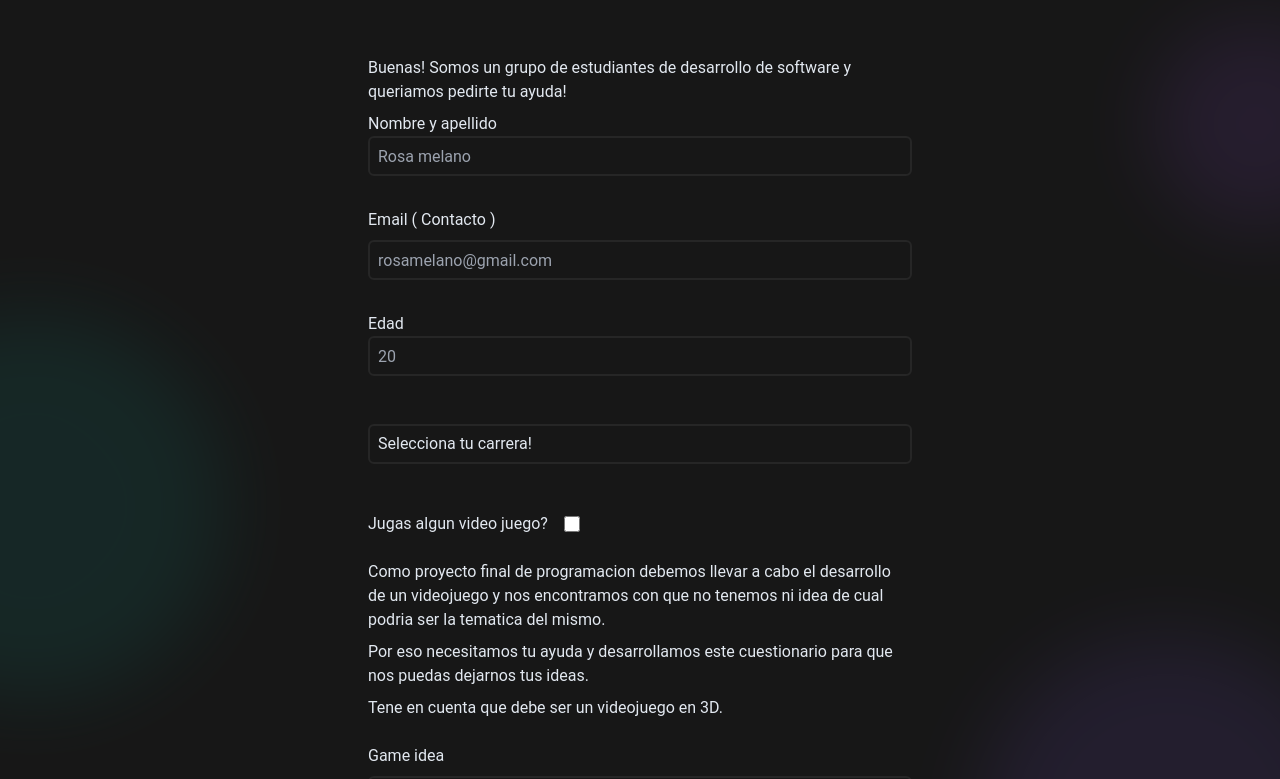
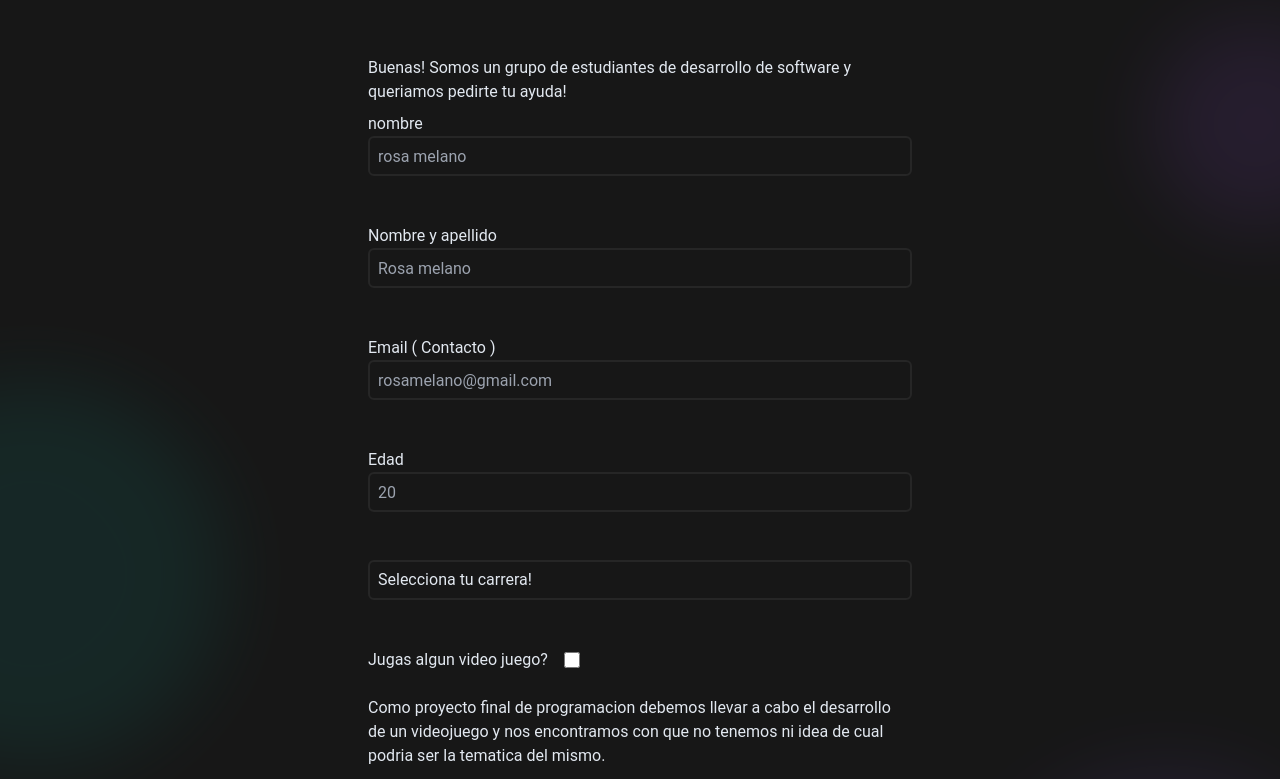
Before and after one commit to GuidoCarda/formsIB, a React (Vite) app: page / in a window 1280 px wide. Shown: the top 779 px of the page. Built offline with nearby package versions, Linux system fonts and the light colour scheme.

Commit message:
Reusable Input component created

```diff
--- /dev/null
+++ b/src/components/Input.jsx
@@ -0,0 +1,27 @@
+import React from "react";
+
+const Input = ({ label, register, errors, placeholder, validation }) => {
+  console.log(label);
+  console.log(errors);
+  console.log(errors[label]);
+
+  // To Do: Implement Form validation to the component
+  return (
+    <div className="relative">
+      <label className="capitaliz">{label}</label>
+      <input
+        {...register(label, { required: true })}
+        placeholder={placeholder}
+        className="focus:outline-none focus:border-indigo-900 bg-neutral-900 border-2 border-neutral-800 h-10 rounded-md w-full px-2 mb-10"
+      />
+
+      {errors[label] && (
+        <span className=" absolute top-16 text-sm mt-2 left-0 text-red-500">
+          Este campo es requerido
+        </span>
+      )}
+    </div>
+  );
+};
+
+export default Input;
--- a/src/pages/Home.jsx
+++ b/src/pages/Home.jsx
@@ -4,6 +4,7 @@ import GameSelect from "../components/GameSelect";
 import { collection, addDoc } from "firebase/firestore";
 import { db } from "../firebase/firebase";
 import { useForm } from "react-hook-form";
+import Input from "../components/Input";
 
 const Home = () => {
   const {
@@ -14,6 +15,7 @@ const Home = () => {
     control,
   } = useForm({
     defaultValues: {
+      nombre: "",
       fullName: "",
       email: "",
       age: "",
@@ -52,12 +54,19 @@ const Home = () => {
           queriamos pedirte tu ayuda!{" "}
         </p>
 
+        <Input
+          label="nombre"
+          register={register}
+          errors={errors}
+          placeholder="rosa melano"
+        />
+
         <div className="relative">
           <label htmlFor="fullName">Nombre y apellido</label>
           <input
             {...register("fullName", { required: true })}
             placeholder="Rosa melano"
-            className="focus:outline-none focus:border-indigo-900 bg-neutral-900 border-2 border-neutral-800 h-10 rounded-md w-full px-2 mb-6"
+            className="focus:outline-none focus:border-indigo-900 bg-neutral-900 border-2 border-neutral-800 h-10 rounded-md w-full px-2 mb-10"
           />
 
           {errors.fullName && (
@@ -67,6 +76,7 @@ const Home = () => {
           )}
         </div>
 
+        <div className="relative">
           <label htmlFor="email">Email ( Contacto ) </label>
           <input
             {...register("email", {
@@ -74,16 +84,18 @@ const Home = () => {
               pattern: { value: /^\S+@\S+$/i, message: "Mail invalido" },
             })}
             placeholder="rosamelano@gmail.com"
-          className="focus:outline-none focus:border-indigo-900 bg-neutral-900 border-2 border-neutral-800 h-10 rounded-md w-full px-2 mb-6"
+            className="focus:outline-none focus:border-indigo-900 bg-neutral-900 border-2 border-neutral-800 h-10 rounded-md w-full px-2 mb-10"
           />
 
           {errors.email && (
-          <span className="">
+            <span className="absolute top-16 text-sm mt-2 left-0 text-red-500">
               {errors?.email?.message
                 ? errors?.email?.message
                 : "Campo requerido"}
             </span>
           )}
+        </div>
+
         <div className="relative">
           <label htmlFor="age">Edad</label>
           <input
@@ -104,6 +116,7 @@ const Home = () => {
             </span>
           )}
         </div>
+
         <div className="relative">
           <CustomSelect
             name={"carreras"}
@@ -118,7 +131,7 @@ const Home = () => {
           )}
         </div>
 
-        <div className="flex gap-4 accent-indigo-500 items-center">
+        <div className="flex gap-4 h- accent-indigo-500 items-center">
           <label htmlFor="plays">Jugas algun video juego?</label>
           <input type="checkbox" {...register("plays")} className="w-4 h-4" />
         </div>
```
Lines whose indentation alone changed are shown as unchanged.
